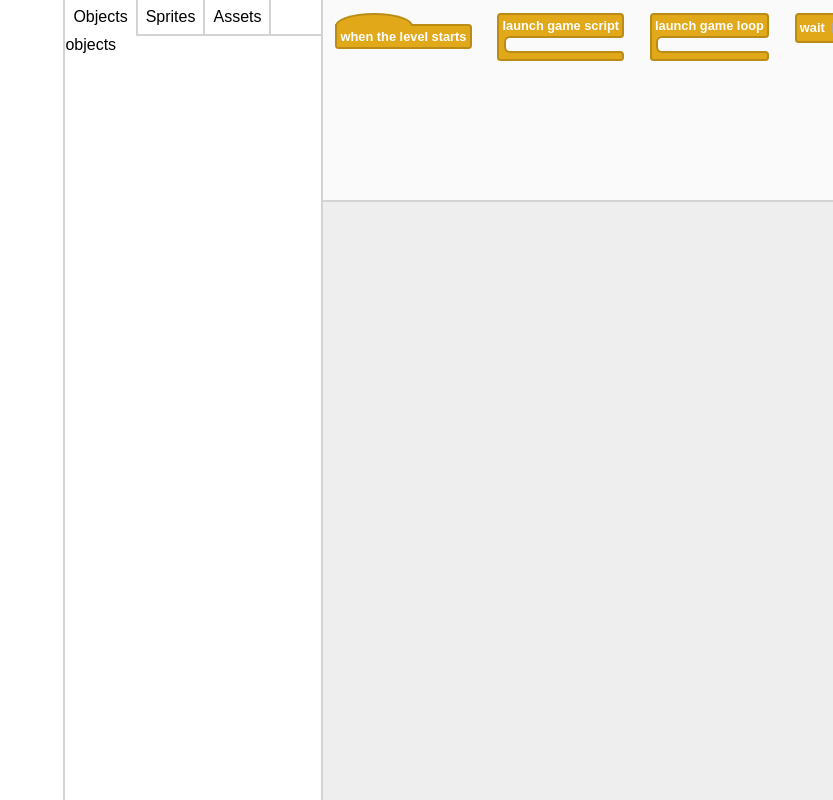
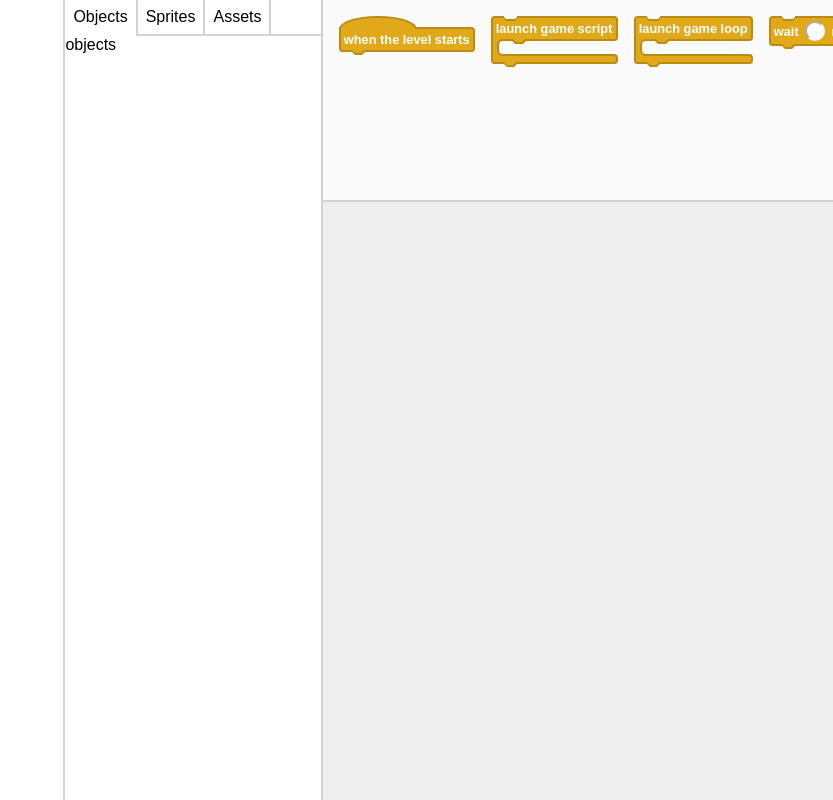
Before and after one commit to Arctenik/astro-snatcher-editor, a plain HTML site: page index.html in a window 1280 px wide. Shown: the whole page, without its empty margins (447-1280 px from the left). Drawn offline with Linux system fonts and the light colour scheme.

Commit message:
added block teeth

```diff
--- a/astro-snatcher-editor.css
+++ b/astro-snatcher-editor.css
@@ -87,14 +87,24 @@ html, body {
 }
 
 
+.blockWrapper {
+	position: absolute;
+	width: -moz-fit-content;
+	height: -moz-fit-content;
+	width: fit-content;
+	height: fit-content;
+}
+
+.blockWrapper.dragged {
+	filter: drop-shadow(0.2em 0.2em 0.1em rgba(0, 0, 0, 0.25));
+}
+
 .block {
-	position: absolute;
 	font-size: 0.8em;
 	color: white;
 	font-weight: bold;
 	width: -moz-max-content;
 	width: max-content;
-	padding-right: 1em; /* not the exact value necessary >.> */
 }
 
 .block .block {
@@ -105,12 +115,13 @@ html, body {
 	padding-top: 0.84em;
 }
 
-.block.dragged {
-	filter: drop-shadow(0.2em 0.2em 0.1em rgba(0, 0, 0, 0.25));
+.hasToothSlot > .block {
+	padding-top: 0.24em;
 }
 
 .blockHat {
 	position: relative;
+	z-index: 1;
 	top: 0.16em;
 }
 
@@ -138,9 +149,128 @@ html, body {
 	transform-origin: left bottom;
 }
 
+.blockTooth {
+	display: none;
+	position: absolute;
+	width: 0.9em;
+	height: 0.4em;
+	bottom: -0.4em;
+	left: 0.7em;
+}
+
+.hasTooth > .block > .blockPiece > .blockTooth {
+	display: block;
+}
+
+.blockTooth.blockCTooth {
+	display: block;
+	z-index: 2;
+	left: 1.36em;
+}
+
+.blockToothBorder {
+	position: absolute;
+	top: 0;
+	left: 0;
+	border: 0.4em solid transparent;
+	border-top-color: #ba8c16;
+	width: 0.6em;
+	height: 0;
+}
+
+/* .16sqrt(2) = ~.226 */
+.blockToothInner {
+	position: absolute;
+	top: 0;
+	left: 0.226em;
+	border: 0.24em solid transparent;
+	border-top-color: #e1a91a;
+	width: 0.468em;
+	height: 0;
+}
+
+.blockToothSlot {
+	display: none;
+	position: absolute;
+	left: -0.16em;
+	top: -0.4em;
+	width: calc(100% + 0.32em);
+	height: 0.4em;
+}
+
+.hasToothSlot > .block > .blockPiece > .blockToothSlot {
+	display: flex;
+}
+
+.blockToothSlotEdgeLeft {
+	background: #e1a91a;
+	border: 0.16em solid #ba8c16;
+	width: 0.86em;
+	border-bottom: none;
+	border-right: none;
+	border-top-left-radius: 0.3em;
+}
+
+.blockToothSlotSlopeLeft {
+	position: relative;
+	width: 0.4em;
+	height: 0.4em;
+}
+
+.blockToothSlotSlopeLeftBorder {
+	position: absolute;
+	left: 0;
+	bottom: 0;
+	border: 0.2em solid transparent;
+	border-left-color: #ba8c16;
+	border-bottom-color: #ba8c16;
+}
+
+.blockToothSlotSlopeLeftInner {
+	position: absolute;
+	left: 0;
+	bottom: 0;
+	border: 0.087em solid transparent;
+	border-left-color: #e1a91a;
+	border-bottom-color: #e1a91a;
+}
+
+.blockToothSlotSlopeRight {
+	position: relative;
+	width: 0.4em;
+	height: 0.4em;
+	margin-left: 0.28em;
+}
+
+.blockToothSlotSlopeRightBorder {
+	position: absolute;
+	right: 0;
+	bottom: 0;
+	border: 0.2em solid transparent;
+	border-right-color: #ba8c16;
+	border-bottom-color: #ba8c16;
+}
+
+.blockToothSlotSlopeRightInner {
+	position: absolute;
+	right: 0;
+	bottom: 0;
+	border: 0.087em solid transparent;
+	border-right-color: #e1a91a;
+	border-bottom-color: #e1a91a;
+}
+
+.blockToothSlotEdgeRight {
+	background: #e1a91a;
+	border: 0.16em solid #ba8c16;
+	flex: 1;
+	border-bottom: none;
+	border-left: none;
+	border-top-right-radius: 0.3em;
+}
+
 .blockPiece {
-	display: flex;
-	align-items: center;
+	position: relative;
 	background: #e1a91a;
 	border: 0.16em solid #ba8c16;
 	border-top-right-radius: 0.3em;
@@ -169,17 +299,30 @@ html, body {
 	border-bottom-left-radius: 1em;
 }
 
-.blockPiece > * {
+.hasToothSlot > .block > .blockPiece:first-child {
+	border-top-left-radius: 0;
+	border-top-right-radius: 0;
+	padding-top: 0;
+}
+
+.blockPieceItems {
+	display: flex;
+	align-items: center;
+}
+
+.blockPieceItems > * {
 	margin-left: 0.5em;
 }
 
-.blockPiece > *:first-child {
+.blockPieceItems > *:first-child {
 	margin-left: 0;
 }
 
 .blockC {
 	position: relative;
+	z-index: 1;
 	min-height: 1em;
+	width: 0;
 }
 
 .blockCAbove {
--- a/astro-snatcher-editor.js
+++ b/astro-snatcher-editor.js
@@ -129,6 +129,15 @@ var paletteBlocks = [
 ];
 
 
+var blockElems = [];
+
+function updateBlockZIndices() {
+	blockElems.forEach((elem, i) => {
+		elem.style.zIndex = i;
+	});
+}
+
+
 {
 	let spacing = 1,
 		nextPxX = 0,
@@ -136,7 +145,7 @@ var paletteBlocks = [
 
 	paletteBlocks.forEach(blockDef => {
 		var block = makeBlock(blockDef, true);
-		block.style.left = `calc(${nextPxX}px + ${nextEmX}em)`;
+		block.style.left = `calc(${Math.round(nextPxX)}px + ${nextEmX}em)`;
 		block.style.top = spacing + "em";
 		palettePanel.appendChild(block);
 		var {width} = block.getBoundingClientRect();
@@ -148,6 +157,7 @@ var paletteBlocks = [
 
 document.addEventListener("mousemove", e => {
 	if (draggingBlock) {
+		e.preventDefault();
 		updatePosition();
 		let {left: panelLeft, top: panelTop} = scriptPanel.getBoundingClientRect(),
 			{left: blockLeft, top: blockTop} = draggingBlock.getBoundingClientRect();
@@ -177,6 +187,7 @@ document.addEventListener("mouseup", e => {
 	if (draggingBlock) {
 		let {left: panelLeft, top: panelTop} = scriptPanel.getBoundingClientRect();
 		if (e.clientX < panelLeft || e.clientY < panelTop) {
+			blockElems.splice(blockElems.indexOf(draggingBlock), 1);
 			draggingBlock.remove();
 			draggingBlock = false;
 		} else {
@@ -196,11 +207,16 @@ document.addEventListener("mouseup", e => {
 
 
 function makeBlock(info, inPalette) {
-	var {items, shape} = info,
+	var {items, shape = "stack"} = info,
+		wrapper = document.createElement("div"),
 		elem = document.createElement("div"),
-		currentPiece;
+		firstPiece,
+		currentPiece, currentPieceItems;
 
+	wrapper.classList.add("blockWrapper");
 	elem.classList.add("block");
+
+	wrapper.appendChild(elem);
 
 	if (shape === "hat") {
 		let hatElem = document.createElement("div"),
@@ -218,9 +234,13 @@ function makeBlock(info, inPalette) {
 	}
 
 	newPiece();
+	firstPiece = currentPiece;
 
 	items.forEach(item => {
 		if (item.type === "c") {
+			let cTooth = makeTooth();
+			cTooth.classList.add("blockCTooth");
+			currentPiece.appendChild(cTooth);
 			currentPiece = false;
 			let cElem = document.createElement("div"),
 				cAbove = document.createElement("div"),
@@ -245,34 +265,95 @@ function makeBlock(info, inPalette) {
 			let itemElem = makeBlockItem(item);
 			if (itemElem) {
 				if (!currentPiece) newPiece();
-				currentPiece.appendChild(itemElem);
+				currentPieceItems.appendChild(itemElem);
 			}
 		}
 	});
 
 	function newPiece() {
 		currentPiece = document.createElement("div");
+		currentPieceItems = document.createElement("div");
 		currentPiece.classList.add("blockPiece");
+		currentPieceItems.classList.add("blockPieceItems");
+		currentPiece.appendChild(currentPieceItems);
 		elem.appendChild(currentPiece);
 	}
 
-	elem.addEventListener("mousedown", e => {
+
+	currentPiece.appendChild(makeTooth());
+
+	var toothSlotElem = document.createElement("div"),
+		toothSlotEdgeLeft = document.createElement("div"),
+		toothSlotSlopeLeft = document.createElement("div"),
+		toothSlotSlopeLeftBorder = document.createElement("div"),
+		toothSlotSlopeLeftInner = document.createElement("div"),
+		toothSlotSlopeRight = document.createElement("div"),
+		toothSlotSlopeRightBorder = document.createElement("div"),
+		toothSlotSlopeRightInner = document.createElement("div"),
+		toothSlotEdgeRight = document.createElement("div");
+
+	toothSlotElem.classList.add("blockToothSlot");
+	toothSlotEdgeLeft.classList.add("blockToothSlotEdgeLeft");
+	toothSlotSlopeLeft.classList.add("blockToothSlotSlopeLeft");
+	toothSlotSlopeLeftBorder.classList.add("blockToothSlotSlopeLeftBorder");
+	toothSlotSlopeLeftInner.classList.add("blockToothSlotSlopeLeftInner");
+	toothSlotSlopeRight.classList.add("blockToothSlotSlopeRight");
+	toothSlotSlopeRightBorder.classList.add("blockToothSlotSlopeRightBorder");
+	toothSlotSlopeRightInner.classList.add("blockToothSlotSlopeRightInner");
+	toothSlotEdgeRight.classList.add("blockToothSlotEdgeRight");
+
+	toothSlotElem.appendChild(toothSlotEdgeLeft);
+	toothSlotSlopeLeft.appendChild(toothSlotSlopeLeftBorder);
+	toothSlotSlopeLeft.appendChild(toothSlotSlopeLeftInner);
+	toothSlotElem.appendChild(toothSlotSlopeLeft);
+	toothSlotSlopeRight.appendChild(toothSlotSlopeRightBorder);
+	toothSlotSlopeRight.appendChild(toothSlotSlopeRightInner);
+	toothSlotElem.appendChild(toothSlotSlopeRight);
+	toothSlotElem.appendChild(toothSlotEdgeRight);
+	firstPiece.insertBefore(toothSlotElem, firstPiece.children[0]);
+
+	if (shape !== "reporter") wrapper.classList.add("hasTooth");
+
+	if (shape === "stack") wrapper.classList.add("hasToothSlot");
+
+
+	function makeTooth() {
+		var toothElem = document.createElement("div"),
+			toothBorder = document.createElement("div"),
+			toothInner = document.createElement("div");
+
+		toothElem.classList.add("blockTooth");
+		toothBorder.classList.add("blockToothBorder");
+		toothInner.classList.add("blockToothInner");
+
+		toothElem.appendChild(toothBorder);
+		toothElem.appendChild(toothInner);
+		return toothElem;
+	}
+
+
+	wrapper.addEventListener("mousedown", e => {
+		e.stopPropagation();
 		var dragElem;
 		if (inPalette) {
 			dragElem = makeBlock(info);
 			draggingBlockParent = document.body;
 		} else {
-			dragElem = elem;
-			draggingBlockParent = elem.parentElement;
+			dragElem = wrapper;
+			draggingBlockParent = wrapper.parentElement;
 		}
 		draggingBlock = dragElem;
 		draggingBlockX = -e.offsetX;
 		draggingBlockY = -e.offsetY;
 		dragElem.classList.add("dragged");
-		draggingBlockParent.appendChild(dragElem); // to get it to the front
+		draggingBlockParent.appendChild(dragElem);
+		blockElems.push(blockElems.splice(blockElems.indexOf(dragElem), 1)[0]);
+		updateBlockZIndices();
 	});
 
-	return elem;
+	blockElems.push(wrapper);
+
+	return wrapper;
 }
 
 function makeBlockItem(item) {
```
